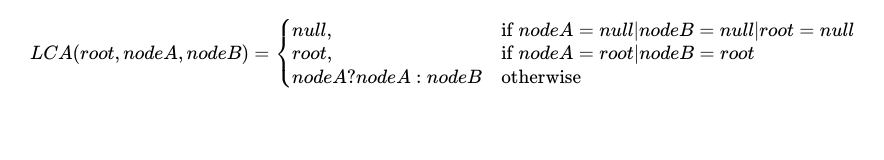
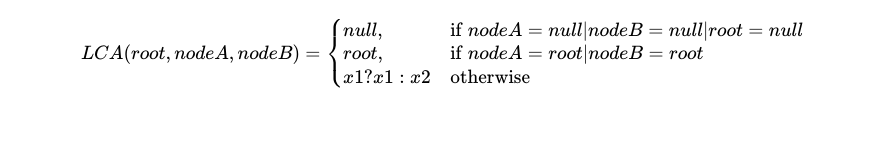
Before and after one commit to hejunfeng/hejunfeng.github.io, a plain HTML site: page index.html in a window 1280 px wide. Shown: the whole page, without its empty margins (198-1082 px from the left). Drawn offline with nearby package versions, Linux system fonts and the light colour scheme; some packages are replaced by stand-ins of ours.

Commit message:
Update index.html

```diff
--- a/index.html
+++ b/index.html
@@ -9,7 +9,7 @@
      <h3>$$LCA(root,nodeA,nodeB) =\begin{cases}
          null, & \text{if}\ nodeA=null|nodeB=null|root=null \\
          root, & \text{if}\ nodeA= root|nodeB=root\\
-         nodeA?nodeA:nodeB & \text{otherwise}
+         x1?x1:x2 & \text{otherwise}
          \end{cases}$$</h3>
     </div>
 </body>
```
